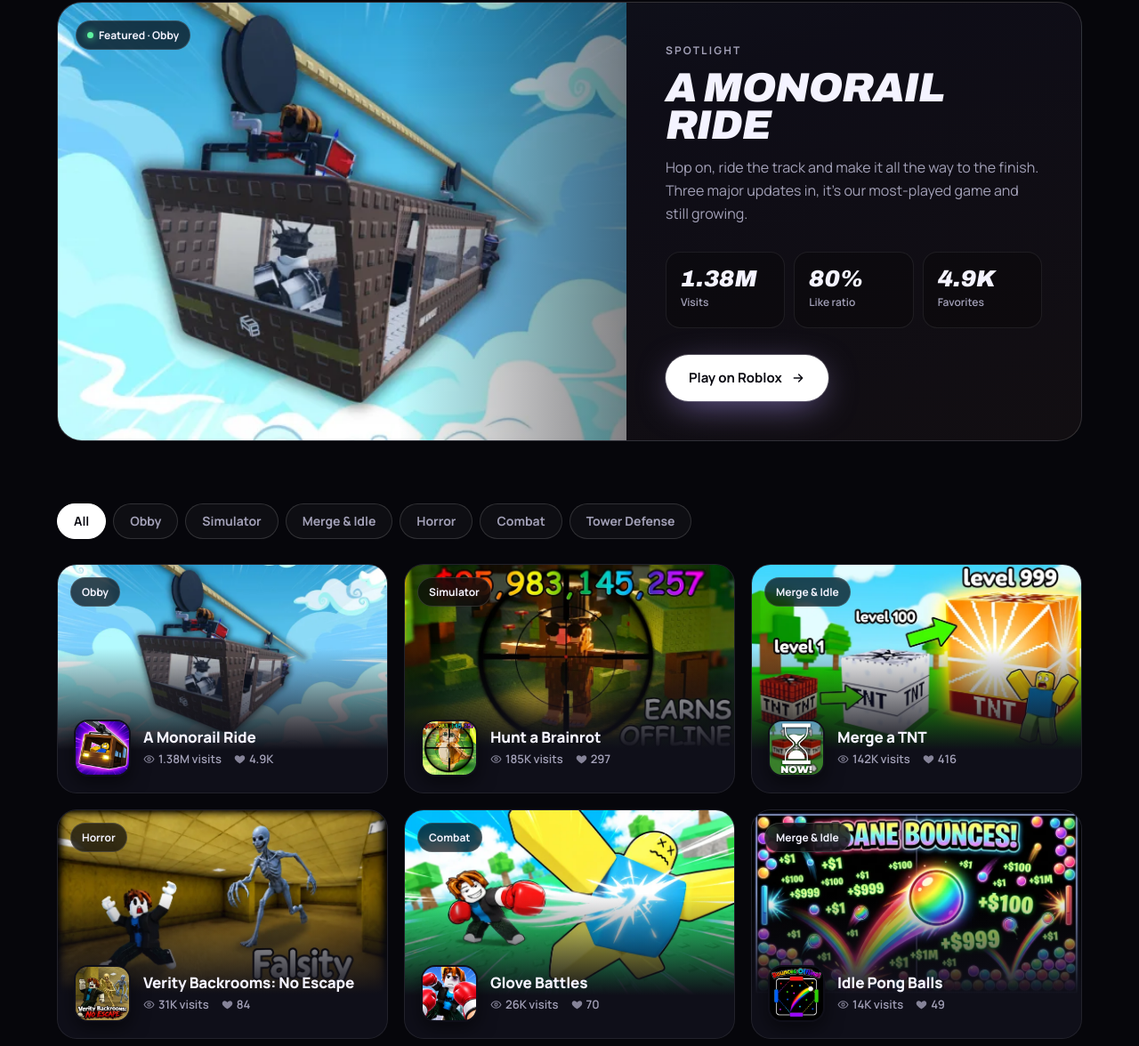
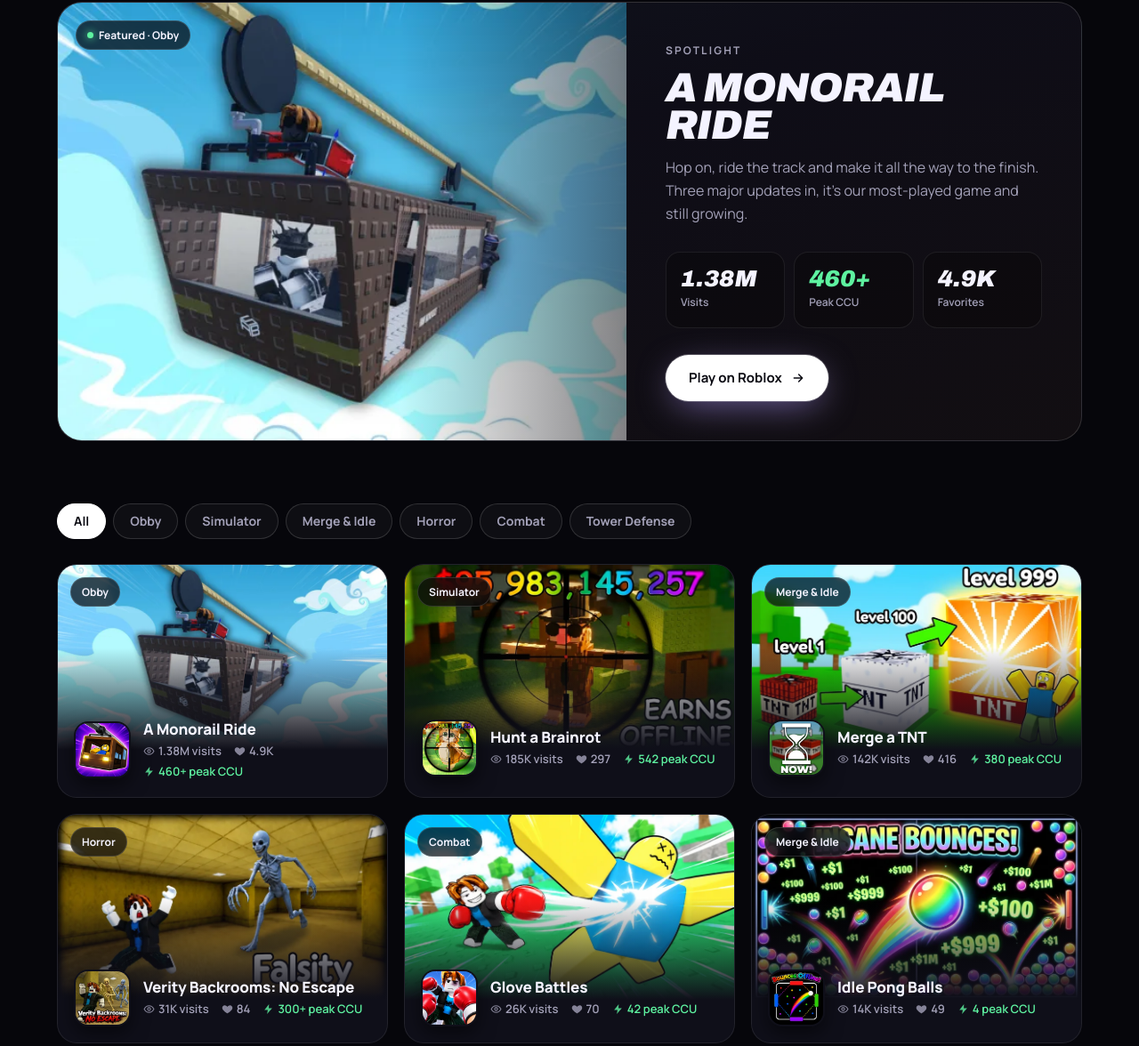
Before and after one commit to daydreamxgames/daydreamxgames.github.io, a plain HTML site: page index.html in a window 1280 px wide. Shown: the part 2289-3465 px from the top of the page at 89% size. Drawn offline with Linux system fonts and the light colour scheme; animation ran at ten frames a second.

Commit message:
Add all-time peak CCU from RoTrends and team numbers
Co-Authored-By: Claude Opus 5.5 <noreply@anthropic.com>

```diff
--- a/data/peaks.json
+++ b/data/peaks.json
@@ -1,14 +1,14 @@
 {
-  "8585667092":  { "name": "A Monorail Ride",             "peak": null },
-  "9916557889":  { "name": "Hunt a Brainrot",             "peak": null },
-  "10319306193": { "name": "Merge a TNT",                 "peak": null },
-  "10768504535": { "name": "Verity Backrooms: No Escape", "peak": null },
-  "10770538710": { "name": "Glove Battles",               "peak": null },
-  "10619460800": { "name": "Idle Pong Balls",             "peak": null },
-  "10766831071": { "name": "Build & Destroy",             "peak": null },
-  "10774546125": { "name": "Eat the Giant Cheese",        "peak": null },
-  "9378596381":  { "name": "Countries",                   "peak": null },
-  "10764652629": { "name": "Slime Defense",               "peak": null },
+  "8585667092":  { "name": "A Monorail Ride",             "peak": "460+" },
+  "9916557889":  { "name": "Hunt a Brainrot",             "peak": 542 },
+  "10319306193": { "name": "Merge a TNT",                 "peak": 380 },
+  "10768504535": { "name": "Verity Backrooms: No Escape", "peak": "300+" },
+  "10770538710": { "name": "Glove Battles",               "peak": 42 },
+  "10619460800": { "name": "Idle Pong Balls",             "peak": 4 },
+  "10766831071": { "name": "Build & Destroy",             "peak": 82 },
+  "10774546125": { "name": "Eat the Giant Cheese",        "peak": 41 },
+  "9378596381":  { "name": "Countries",                   "peak": 17 },
+  "10764652629": { "name": "Slime Defense",               "peak": 19 },
   "10773640095": { "name": "Shred a Million",             "peak": null },
   "10769914290": { "name": "Destroy the Squishy",         "peak": null }
 }
--- a/index.html
+++ b/index.html
@@ -669,11 +669,11 @@ async function loadStats(){
       if(f) f.textContent=fmt(g.f);
       const peak = pk && pk[g.u] && pk[g.u].peak;
       const pe=$(`[data-peak="${g.u}"]`);
-      if(pe && peak){ pe.querySelector('span').textContent=fmt(peak); pe.hidden=false; }
+      if(pe && peak){ pe.querySelector('span').textContent=typeof peak==='number'?fmt(peak):peak; pe.hidden=false; }
       if(g.u===8585667092){
         $('#kpiVisits').textContent=fmt(g.v); $('#kpiFavs').textContent=fmt(g.f);
         if(s && s.upVotes+s.downVotes>0) $('#kpiRate').textContent=Math.round(100*s.upVotes/(s.upVotes+s.downVotes))+'%';
-        if(peak){ $('#kpiPeak').textContent=fmt(peak); $('#kpiPeakBox').hidden=false; $('#kpiRate').parentElement.hidden=true; }
+        if(peak){ $('#kpiPeak').textContent=typeof peak==='number'?fmt(peak):peak; $('#kpiPeakBox').hidden=false; $('#kpiRate').parentElement.hidden=true; }
       }
     }
     const hv=$('[data-count][data-suffix="M+"]'), hf=$('[data-count][data-suffix="K+"]');
```
